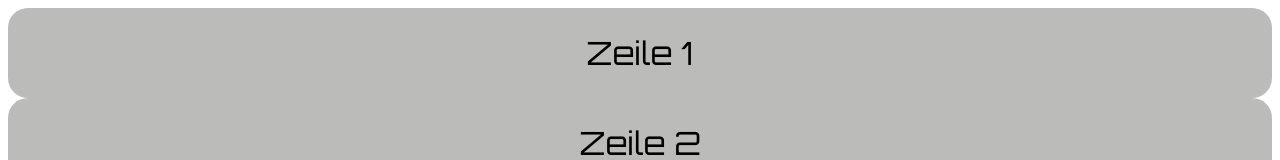
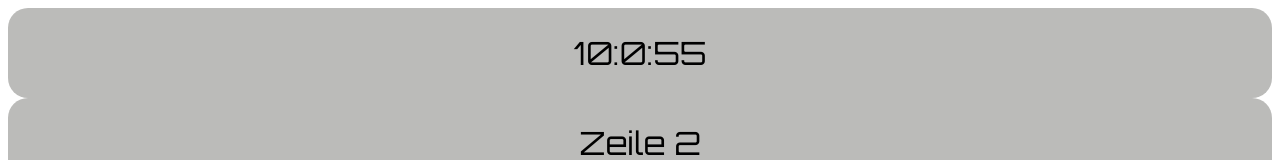
Before and after one commit to CucinaDeVille/EA-Lab02b, a React (Vite) app: page / in a window 1280 px wide. Shown: the top 160 px of the page. Built offline with nearby package versions, Linux system fonts and the light colour scheme.

Commit message:
feat(timer): :sparkles: add time to topmost box - rerendered each time the page is refreshed

```diff
--- a/src/Timer.jsx
+++ b/src/Timer.jsx
@@ -2,9 +2,15 @@ import './Timer.css'
 
 export default function Timer() {
 
+    function getDateAsString() {
+        let d = new Date();
+        return d.getHours() + ":" + d.getMinutes() + ":"
+            + d.getSeconds();
+    }
+
     return (
         <div className="App">
-            <div className="timer">Zeile 1</div>
+            <div className="timer"> {getDateAsString()} </div>
             <div className="timer">Zeile 2</div>
             <div className="timer">Zeile 3</div>
         </div>
```
